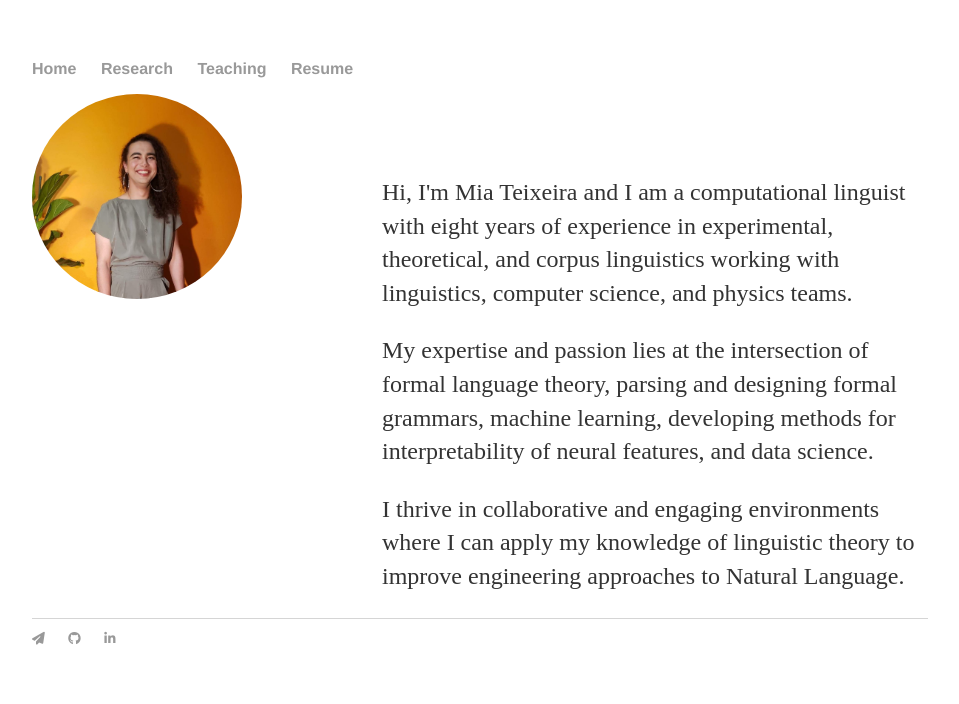
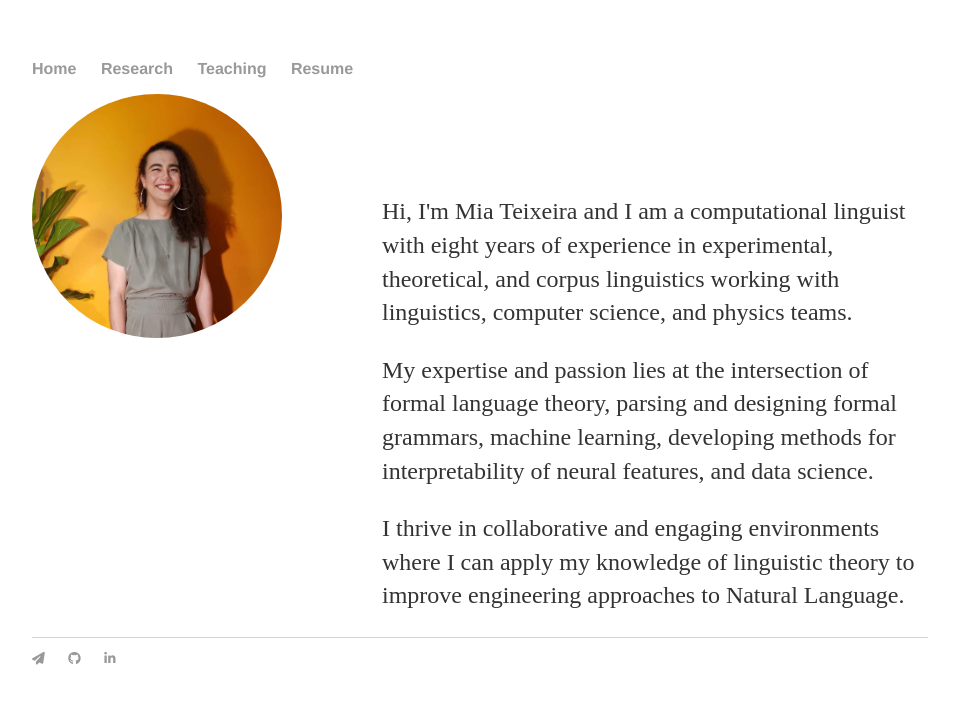
Before and after one commit to miateixeira/miateixeira.github.io, a Jekyll site: the page built from index.html, in a window 1280 px wide. Shown: the top 704 px of the page, without its empty margins (160-1119 px from the left). Built offline with Jekyll 4.4.1, drawn with Linux system fonts in a browser that asks for light colours; nearby versions of some CDN libraries.

Commit message:
adjusted width of avatar

```diff
--- a/css/main.css
+++ b/css/main.css
@@ -59,7 +59,7 @@ footer {
 }
 
 .avatar {
-  width: 60%;
+  width: 250px;
   border-radius: 50%;
   vertical-align: middle;
 }
```
